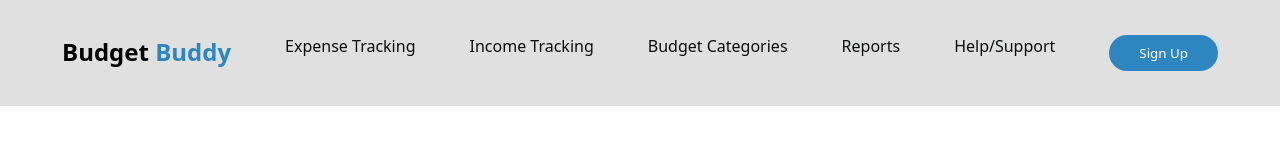
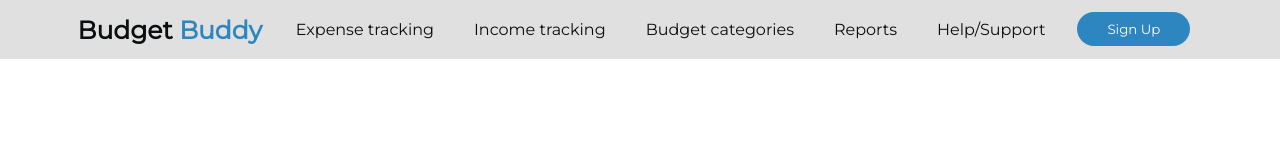
Before and after one commit to AnyegaAlex/Budget-Buddy, a plain HTML site: page index.html in a window 1280 px wide. Drawn offline with Linux system fonts and the light colour scheme.

Commit message:
Navbar Works

```diff
--- a/index.html
+++ b/index.html
@@ -9,9 +9,9 @@
 </head>
 <body>
   <header>
+    <a href="#"><h2 id="nav-header">Budget <span>Buddy</span></h2></a>
     <nav>
       <ul>
-        <li><h2 id="nav-header">Budget <span>Buddy</span></h2></li>
         <li><a href="#">Expense tracking</a></li>
         <li><a href="#">Income tracking</a></li>
         <li><a href="#">Budget categories</a></li>
--- a/main.css
+++ b/main.css
@@ -1,10 +1,11 @@
 /* Global Styling */
+@import url('https://fonts.googleapis.com/css2?family=Montserrat&family=Open+Sans&display=swap');
+
 *{
   margin: 0;
   padding: 0;
   box-sizing: border-box;
   list-style: none;
-  font-family: system-ui, -apple-system, BlinkMacSystemFont, 'Segoe UI', Roboto, Oxygen, Ubuntu, Cantarell, 'Open Sans', 'Helvetica Neue', sans-serif;
   text-decoration: none;
 }
 
@@ -14,47 +15,62 @@
   --primary-color1:#2E86C1;
   --lightgrey:#E0E0E0;
   --darkgrey:#333333;
+  --heading-font: 'Montserrat', sans-serif;
+  --body-font:'Open Sans', sans-serif;
 }
 
-/* HEADER STYLING */
+/* HEADER & NAVIGATION STYLING */
 header{
-  background-color: var(--lightgrey)
+  background-color: var(--lightgrey);
+  padding: 0px 7%;
+  display: flex;
+  align-items: center;
+  justify-content: space-between;
+  font-family: var(--heading-font);
 }
 
-/* Nav Styling */
+header > nav > ul > li {
+  position: relative;
+  float: left;
+}
 
-nav > ul {
-  display:flex;
-  justify-content:space-around;
-  padding:35px;
+header > nav > ul > li > a {
+  padding: 20px;
+  display: block;
+  color: var(--black);
+}
+
+header > nav > ul > li > a:hover{
+  background: var(--primary-color1);
+  color: var(--lightgrey);
 }
 
 #nav-header{
   cursor: pointer;
   text-align: center;
+  font-weight: bolder;
+  font-size: 25px;
+  color:var(--black);
+  font-family: var(--heading-font);
+  margin-left: -12px;
 }
 
-nav > ul > li > h2 > span{
+header > a > h2 > span{
   color:var(--primary-color1)
-}
-
-nav > ul > li > a{
-  color: var(--black);
-  text-transform: capitalize;
-}
-
-nav > ul > li > a:hover{
-  color: var(--primary-color1);
-
 }
 
 .cta-button{
   background-color: var(--primary-color1);
+  font-family: var(--heading-font);
   padding: 9px 30px;
   border-radius: 50px;
   color: var(--white);
   border-style: none;
   border-color: var(--black);
+  text-align: center;
+  margin-top: 12px;
+  align-self: left;
+  margin-left: 12px;
 }
 
 .cta-button:hover{
```
